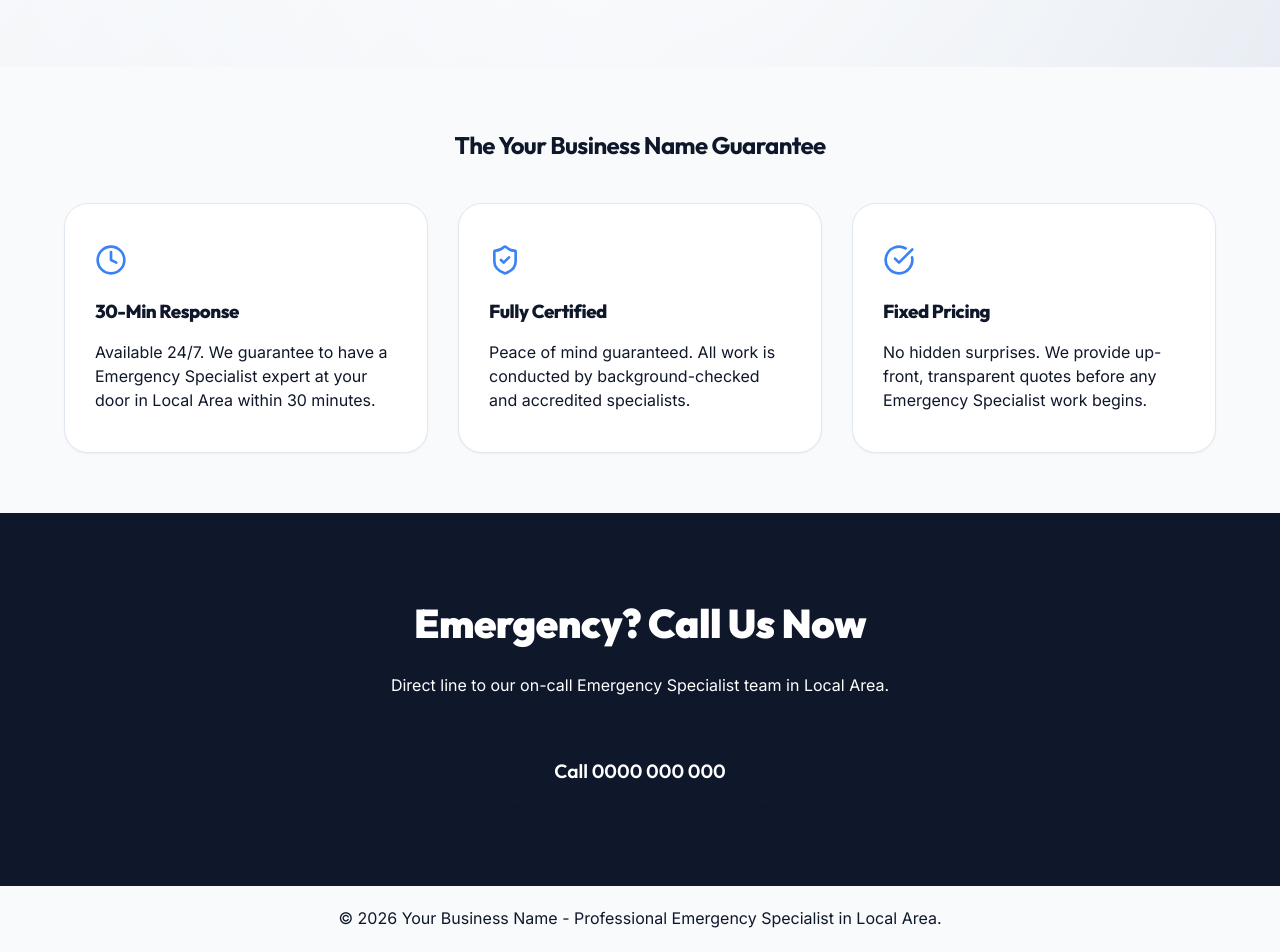
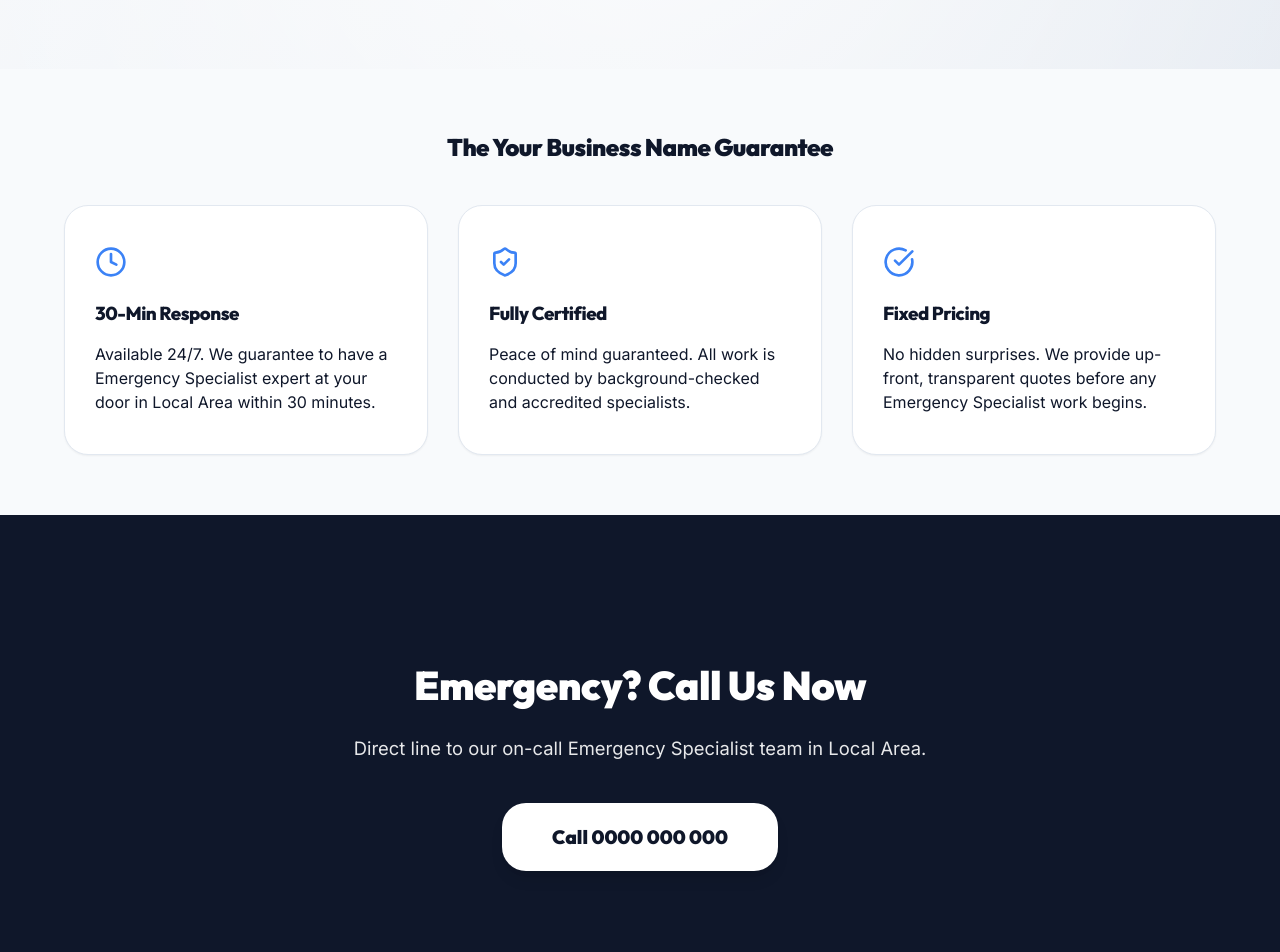
Before and after one commit to nusRying/Websites-Marketing, a Next.js app in the folder templates/: page /preview in a window 1280 px wide. Shown: the part 480-1432 px from the top of the page. Built offline with nearby package versions, Linux system fonts and the light colour scheme.

Commit message:
feat: integrate AI copy and Elite aesthetics into preview page structure

```diff
--- a/templates/src/app/preview/page.tsx
+++ b/templates/src/app/preview/page.tsx
@@ -96,15 +96,15 @@ function PreviewContent() {
             </motion.div>
 
             <motion.h1 variants={fadeInUp}>
-              {t(Config.hero.title)}
+              {ai.hero_title || t(Config.hero.title)}
             </motion.h1>
 
             <motion.p variants={fadeInUp}>
-              {t(Config.hero.subtitle)}
+              {ai.pain_point || t(Config.hero.subtitle)}
             </motion.p>
 
             <motion.div variants={fadeInUp} className={styles.ctaGroup}>
-              <a href="#book" className="btn" style={{ fontSize: '1.1rem', padding: '15px 40px' }}>
+              <a href="#book" className="btn" style={{ fontSize: '1.1rem', padding: '16px 45px', fontWeight: 800, borderRadius: 'var(--radius-lg)', boxShadow: 'var(--shadow-md)', transition: 'all 0.2s', fontFamily: 'var(--font-outfit), sans-serif' }}>
                 {Config.hero.cta}
               </a>
             </motion.div>
@@ -115,10 +115,11 @@ function PreviewContent() {
       <section className={styles.features}>
         <div className="container">
           <motion.h2
-            initial={{ opacity: 0 }}
-            whileInView={{ opacity: 1 }}
+            initial={{ opacity: 0, y: 20 }}
+            whileInView={{ opacity: 1, y: 0 }}
             viewport={{ once: true }}
             className="text-center"
+            style={{ fontWeight: 900, fontFamily: 'var(--font-outfit), sans-serif', color: 'var(--secondary)', letterSpacing: '-0.5px' }}
           >
             The {name} Guarantee
           </motion.h2>
@@ -147,13 +148,14 @@ function PreviewContent() {
       <section className={styles.ctaSection}>
         <div className="container">
           <motion.div
-            initial={{ scale: 0.9, opacity: 0 }}
+            initial={{ scale: 0.95, opacity: 0 }}
             whileInView={{ scale: 1, opacity: 1 }}
             viewport={{ once: true }}
+            style={{ padding: '60px 20px' }}
           >
-            <h2>{t(Config.ctaSection.title)}</h2>
-            <p className="mb-40">{t(Config.ctaSection.subtitle)}</p>
-            <a href={`tel:${phone}`} className="btn btn-secondary" style={{ fontSize: '1.2rem', padding: '20px 50px' }}>
+            <h2>{ai.niche_cta || t(Config.ctaSection.title)}</h2>
+            <p className="mb-40" style={{ fontSize: '1.15rem', opacity: 0.9 }}>{t(Config.ctaSection.subtitle)}</p>
+            <a href={`tel:${phone}`} className="btn btn-secondary" style={{ fontSize: '1.2rem', padding: '20px 50px', background: 'var(--white)', color: 'var(--secondary)', fontWeight: 900, borderRadius: 'var(--radius-lg)', boxShadow: 'var(--shadow-lg)' }}>
               Call {phone}
             </a>
           </motion.div>
@@ -161,7 +163,7 @@ function PreviewContent() {
       </section>
 
       <footer className="text-center mt-20 mb-40">
-        <p className="text-muted">© 2026 {name} - Professional {niche} in {location}.</p>
+        <p className="text-muted" style={{ fontWeight: 600 }}>© {new Date().getFullYear()} {name} - Professional {niche} in {location}.</p>
       </footer>
 
       <BookingWidget bookingUrl={booking_url} businessName={name} />
```
